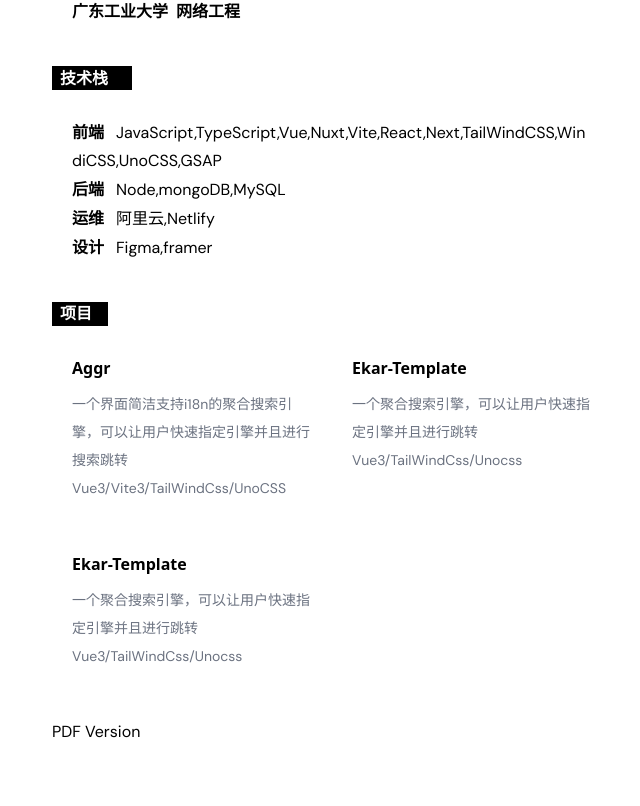
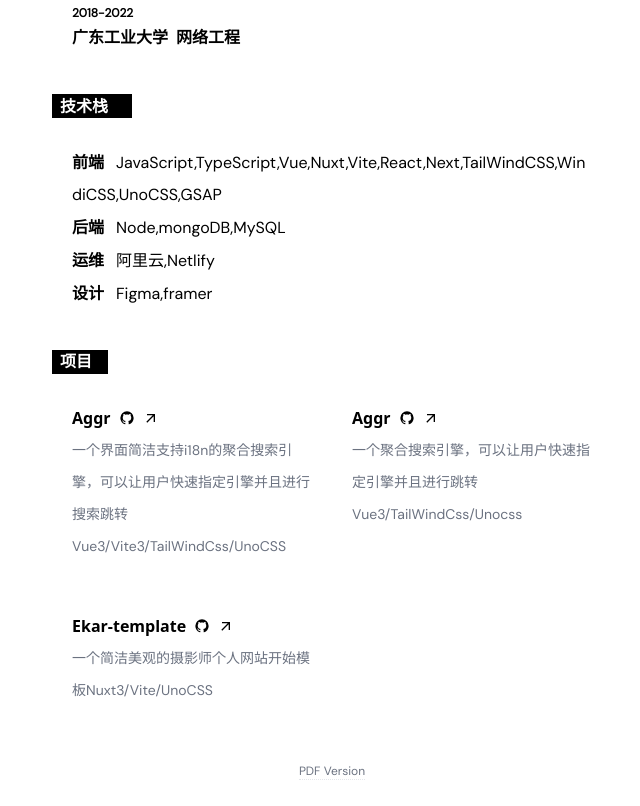
Before and after one commit to Ekarmore/resume, a Next.js app: page / in a window 1280 px wide. Shown: the part 371-1177 px from the top of the page, without its empty margins (372-1012 px from the left). Before the commit the page ends 1137 px from the top, so only its background shows below. Built offline with nearby package versions, Linux system fonts and the light colour scheme.

Commit message:
page build

```diff
--- /dev/null
+++ b/components/IcOutlineArrowOutward.jsx
@@ -0,0 +1,8 @@
+import React from 'react'
+
+export function IcOutlineArrowOutward(props) {
+  return (
+    <svg width="1em" height="1em" viewBox="0 0 24 24" {...props}><path fill="currentColor" d="M6 6v2h8.59L5 17.59L6.41 19L16 9.41V18h2V6z"></path></svg>
+  )
+}
+export default IcOutlineArrowOutward
--- /dev/null
+++ b/components/MdiGithub.jsx
@@ -0,0 +1,6 @@
+export function MdiGithub(props) {
+  return (
+    <svg width="1em" height="1em" viewBox="0 0 24 24" {...props}><path fill="currentColor" d="M12 2A10 10 0 0 0 2 12c0 4.42 2.87 8.17 6.84 9.5c.5.08.66-.23.66-.5v-1.69c-2.77.6-3.36-1.34-3.36-1.34c-.46-1.16-1.11-1.47-1.11-1.47c-.91-.62.07-.6.07-.6c1 .07 1.53 1.03 1.53 1.03c.87 1.52 2.34 1.07 2.91.83c.09-.65.35-1.09.63-1.34c-2.22-.25-4.55-1.11-4.55-4.92c0-1.11.38-2 1.03-2.71c-.1-.25-.45-1.29.1-2.64c0 0 .84-.27 2.75 1.02c.79-.22 1.65-.33 2.5-.33c.85 0 1.71.11 2.5.33c1.91-1.29 2.75-1.02 2.75-1.02c.55 1.35.2 2.39.1 2.64c.65.71 1.03 1.6 1.03 2.71c0 3.82-2.34 4.66-4.57 4.91c.36.31.69.92.69 1.85V21c0 .27.16.59.67.5C19.14 20.16 22 16.42 22 12A10 10 0 0 0 12 2Z"></path></svg>
+  )
+}
+export default MdiGithub
--- a/pages/index.tsx
+++ b/pages/index.tsx
@@ -1,9 +1,11 @@
 import Image from 'next/image'
 import Head from 'next/head'
 import avatar from "../public/Avatar.webp";
+import MdiGithub from '../components/MdiGithub'
+import IcOutlineArrowOutward from '../components/IcOutlineArrowOutward'
 export default function resume() {
   return (
-    <div className='p-5 flex flex-col md:grid md:grid-cols-10 md:gap-10 h-screen leading-7'>
+    <div className='p-5 flex flex-col md:grid md:grid-cols-10 md:gap-10 h-screen leading-8'>
       <Head>
         <title> Resume | ekar </title>
         <meta name="viewport" content="initial-scale=1.0, width=device-width" />
@@ -19,7 +21,7 @@ export default function resume() {
           <section className='mb-5 '>
           <h4 className='w-20 pl-2 mb-2 text-base font-extrabold bg-black text-white'>关于我</h4>
             <p className='p-5'>你好，我叫依克买提，一名前端开发，我对于编程的追求是用良好的用户界面以及优秀的交互体验实现有趣的想法。我追求所构建出的软件的体验以及架构和代码质量是上乘的。</p>
-            <p className='pl-5'>作为一名开源社区和知识共享的受益者，我也希望并试图用自己微薄的力量作为回馈，平常我会将我所构建出的程序都开源出来与人共享，能够像我被帮助到那样帮助到他人，会使我感到快乐和有意义。</p>
+            <p className='pl-5'>作为一名开源社区和知识共享的受益者，我也希望并试图用自己微薄的力量作为回馈，平常我会将我所构建出的程序都开源出来与人共享，以能够像我被帮助到那样帮助到他人，这让我感觉到编程和开源的意义。</p>
           </section>
           <section className='mb-5 ' >
             <h4 className='w-24 pl-2 mb-2 text-base font-extrabold bg-black text-white' >教育经历</h4>
@@ -49,24 +51,36 @@ export default function resume() {
             <h1 className='w-14 pl-2 mb-2 text-base font-extrabold bg-black text-white' >项目</h1>
             <div className='flex flex-col md:grid md:grid-cols-2 md:gap-10 p-5'>
               <div className='col-span-1 flex-wrap mb-2'>
-              <h4 className='projectTitle mb-2 font-sans' >Aggr</h4>
+              <div className='flex items-center'>
+              <span className='projectTitle font-sans'>Aggr</span>
+              <a target="_blank" href="https://github.com/Ekarmore/Aggr" rel="noreferrer"><MdiGithub className='ml-2' /></a>
+              <a target="_blank" href="https://aggr.ekar.site" rel="noreferrer"><IcOutlineArrowOutward className='ml-2' /></a>
+              </div>
               <span className='text-sm text-gray-500'>一个界面简洁支持i18n的聚合搜索引擎，可以让用户快速指定引擎并且进行搜索跳转</span>
               <span className='text-sm text-gray-500'>Vue3/Vite3/TailWindCss/UnoCSS</span>
               </div>
               <div className='col-span-1 mb-2'>
-              <h4 className='projectTitle mb-2 font-sans' >Ekar-Template</h4>
+              <div className='flex items-center'>
+              <span className='projectTitle font-sans'>Aggr</span>
+              <a target="_blank" href="https://github.com/Ekarmore/Aggr" rel="noreferrer"><MdiGithub className='ml-2' /></a>
+              <a target="_blank" href="https://aggr.ekar.site" rel="noreferrer"><IcOutlineArrowOutward className='ml-2' /></a>
+              </div>
               <span className='text-sm text-gray-500'>一个聚合搜索引擎，可以让用户快速指定引擎并且进行跳转</span>
               <span className='text-sm text-gray-500'>Vue3/TailWindCss/Unocss</span>
               </div>
               <div className='col-span-1  mb-2'>
-              <h4 className='projectTitle mb-2 font-sans' >Ekar-Template</h4>
-              <span className='text-sm text-gray-500'>一个聚合搜索引擎，可以让用户快速指定引擎并且进行跳转</span>
-              <span className='text-sm text-gray-500'>Vue3/TailWindCss/Unocss</span>
+              <div className='flex items-center'>
+              <span className='projectTitle font-sans'>Ekar-template</span>
+              <a target="_blank" href="https://github.com/Ekarmore/ekar-template" rel="noreferrer"><MdiGithub className='ml-2' /></a>
+              <a target="_blank" href="https://ekartemplate.netlify.app" rel="noreferrer"><IcOutlineArrowOutward className='ml-2' /></a>
+              </div>
+              <span className='text-sm text-gray-500'>一个简洁美观的摄影师个人网站开始模板</span>
+              <span className='text-sm text-gray-500'>Nuxt3/Vite/UnoCSS</span>
               </div>
             </div>
           </section>
-          <div>
-            <a href="resume.pdf">PDF Version</a>
+          <div className='text-center mb-5 md:m-0'>
+            <a className='text-xs border-b border-dotted border-dark-200 text-gray-500' href="resume.pdf">PDF Version</a>
           </div>
       </article>
     </div>
```
Also changed, not shown: public/MdiGithub.svg (added).
